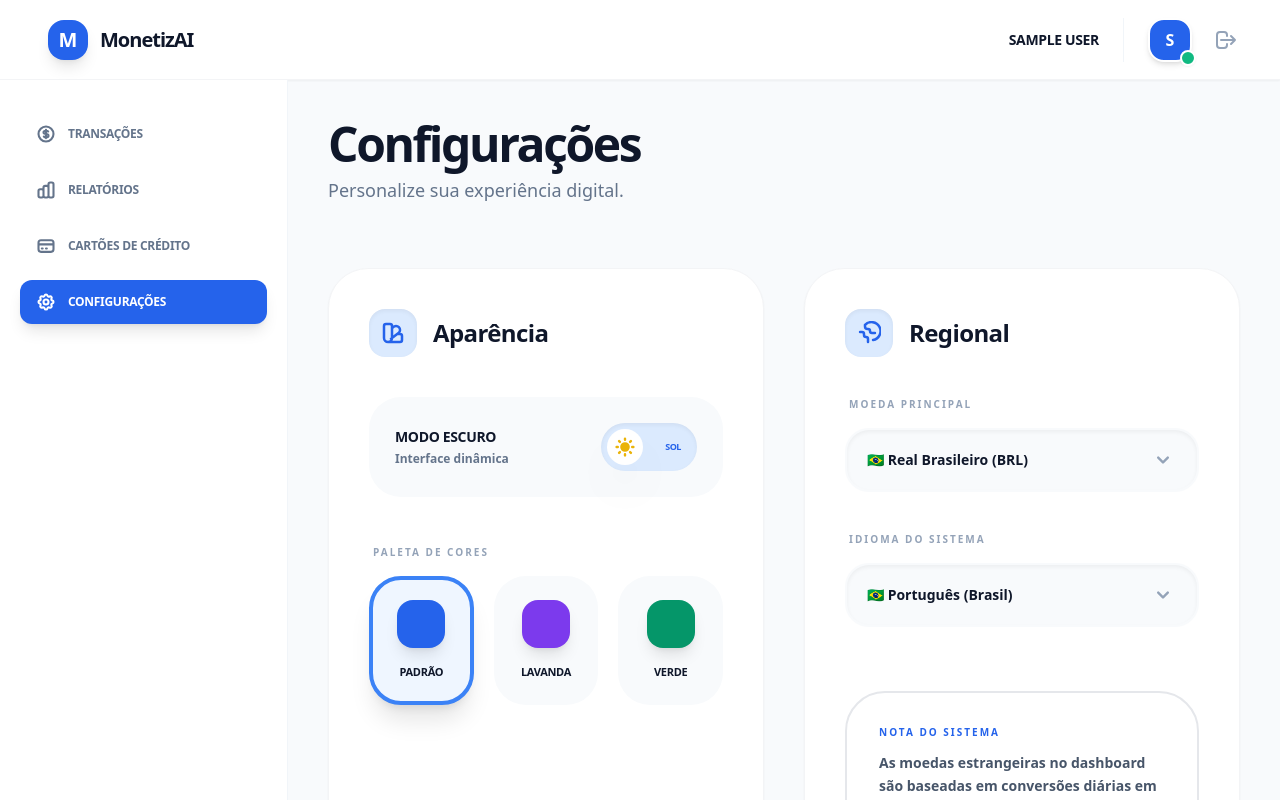
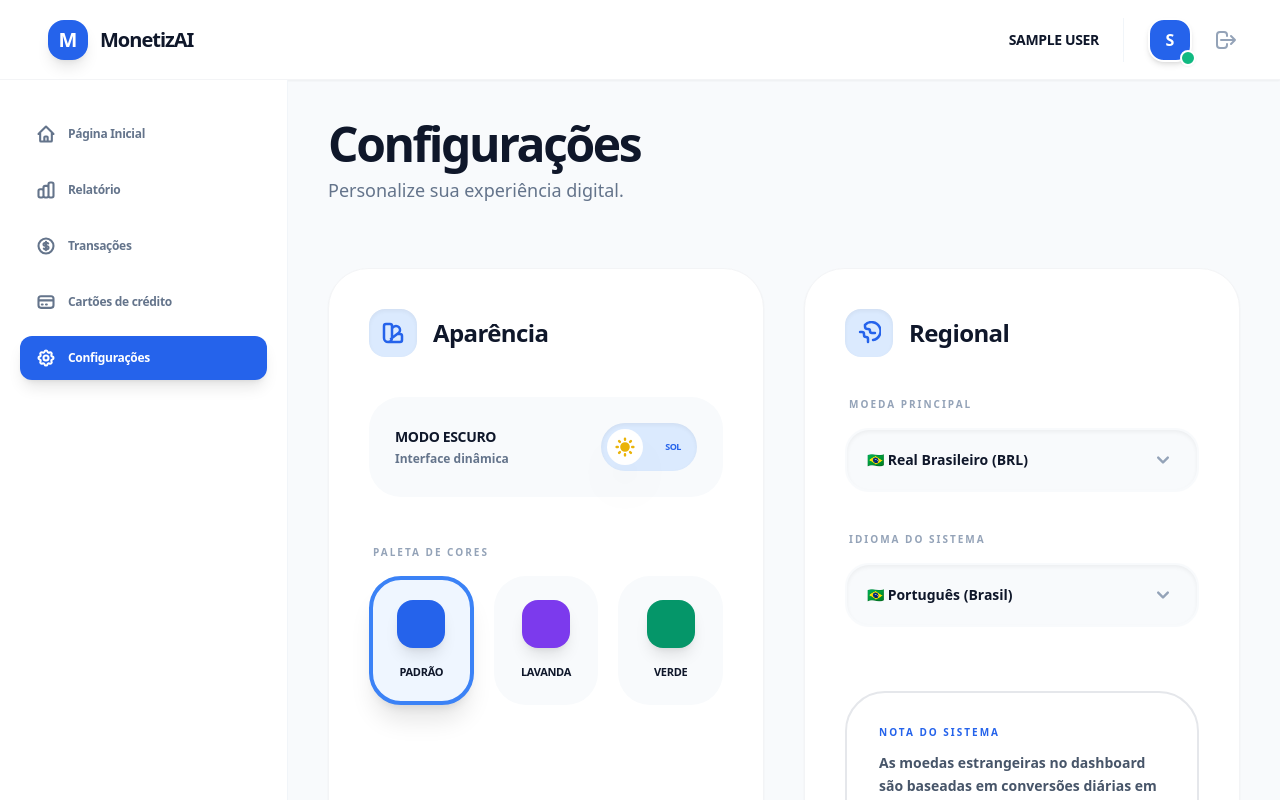
Before and after one commit to ggschmalz/finance-app-frontend, a React (Vite) app: page /settings in a window 1280 px wide. Built offline with nearby package versions, Linux system fonts and the light colour scheme; no server answers; sample sign-in values are in the browser's storage.

Commit message:
feat(layout): reordena menu lateral conforme US-HOM-02 e aponta pipeline para main

```diff
--- a/src/components/Layout.tsx
+++ b/src/components/Layout.tsx
@@ -22,27 +22,32 @@ export function Layout({ children }: LayoutProps) {
     }`;
 
   const navItems = [
-    { to: '/', label: t('transactions'), icon: (
+    { to: '/', label: t('nav_home'), icon: (
+      <svg xmlns="http://www.w3.org/2000/svg" className="h-5 w-5" fill="none" viewBox="0 0 24 24" stroke="currentColor">
+        <path strokeLinecap="round" strokeLinejoin="round" strokeWidth={2.5} d="M3 12l2-2m0 0l7-7 7 7M5 10v10a1 1 0 001 1h3m10-11l2 2m-2-2v10a1 1 0 01-1 1h-3m-6 0a1 1 0 001-1v-4a1 1 0 011-1h2a1 1 0 011 1v4a1 1 0 001 1m-6 0h6" />
+      </svg>
+    )},
+    { to: '/dashboard', label: t('nav_dashboard'), icon: (
+      <svg xmlns="http://www.w3.org/2000/svg" className="h-5 w-5" fill="none" viewBox="0 0 24 24" stroke="currentColor">
+        <path strokeLinecap="round" strokeLinejoin="round" strokeWidth={2.5} d="M9 19v-6a2 2 0 00-2-2H5a2 2 0 00-2 2v6a2 2 0 002 2h2a2 2 0 002-2zm0 0V9a2 2 0 012-2h2a2 2 0 012 2v10m-6 0a2 2 0 002 2h2a2 2 0 002-2m0 0V5a2 2 0 012-2h2a2 2 0 012 2v14a2 2 0 01-2 2h-2a2 2 0 01-2-2z" />
+      </svg>
+    )},
+    { to: '/transactions', label: t('nav_transactions'), icon: (
       <svg xmlns="http://www.w3.org/2000/svg" className="h-5 w-5" fill="none" viewBox="0 0 24 24" stroke="currentColor">
         <path strokeLinecap="round" strokeLinejoin="round" strokeWidth={2.5} d="M12 8c-1.657 0-3 .895-3 2s1.343 2 3 2 3 .895 3 2-1.343 2-3 2m0-8c1.11 0 2.08.402 2.599 1M12 8V7m0 1v8m0 0v1m0-1c-1.11 0-2.08-.402-2.599-1M21 12a9 9 0 11-18 0 9 9 0 0118 0z" />
       </svg>
     )},
-    { to: '/dashboard', label: t('dashboard'), icon: (
-      <svg xmlns="http://www.w3.org/2000/svg" className="h-5 w-5" fill="none" viewBox="0 0 24 24" stroke="currentColor">
-        <path strokeLinecap="round" strokeLinejoin="round" strokeWidth={2.5} d="M9 19v-6a2 2 0 00-2-2H5a2 2 0 00-2 2v6a2 2 0 002 2h2a2 2 0 002-2zm0 0V9a2 2 0 012-2h2a2 2 0 012 2v10m-6 0a2 2 0 002 2h2a2 2 0 002-2m0 0V5a2 2 0 012-2h2a2 2 0 012 2v14a2 2 0 01-2 2h-2a2 2 0 01-2-2z" />
-      </svg>
-    )},
-    { to: '/credit-cards', label: t('credit_cards'), icon: (
+    { to: '/credit-cards', label: t('nav_credit_cards'), icon: (
       <svg xmlns="http://www.w3.org/2000/svg" className="h-5 w-5" fill="none" viewBox="0 0 24 24" stroke="currentColor">
         <path strokeLinecap="round" strokeLinejoin="round" strokeWidth={2.5} d="M3 10h18M7 15h1m4 0h1m-7 4h12a3 3 0 003-3V8a3 3 0 00-3-3H6a3 3 0 00-3 3v8a3 3 0 003 3z" />
       </svg>
     )},
-    ...(isAdmin ? [{ to: '/users', label: t('users'), icon: (
+    ...(isAdmin ? [{ to: '/users', label: t('nav_users'), icon: (
       <svg xmlns="http://www.w3.org/2000/svg" className="h-5 w-5" fill="none" viewBox="0 0 24 24" stroke="currentColor">
         <path strokeLinecap="round" strokeLinejoin="round" strokeWidth={2.5} d="M12 4.354a4 4 0 110 5.292M15 21H3v-1a6 6 0 0112 0v1zm0 0h6v-1a6 6 0 00-9-5.197M13 7a4 4 0 11-8 0 4 4 0 018 0z" />
       </svg>
     )}] : []),
-    { to: '/settings', label: t('settings'), icon: (
+    { to: '/settings', label: t('nav_settings'), icon: (
       <svg xmlns="http://www.w3.org/2000/svg" className="h-5 w-5" fill="none" viewBox="0 0 24 24" stroke="currentColor">
         <path strokeLinecap="round" strokeLinejoin="round" strokeWidth={2.5} d="M10.325 4.317c.426-1.756 2.924-1.756 3.35 0a1.724 1.724 0 002.573 1.066c1.543-.94 3.31.826 2.37 2.37a1.724 1.724 0 001.065 2.572c1.756.426 1.756 2.924 0 3.35a1.724 1.724 0 00-1.066 2.573c.94 1.543-.826 3.31-2.37 2.37a1.724 1.724 0 00-2.572 1.065c-.426 1.756-2.924 1.756-3.35 0a1.724 1.724 0 00-2.573-1.066c-1.543.94-3.31-.826-2.37-2.37a1.724 1.724 0 00-1.065-2.572c-1.756-.426-1.756-2.924 0-3.35a1.724 1.724 0 001.066-2.573c-.94-1.543.826-3.31 2.37-2.37.996.608 2.296.07 2.572-1.065z" />
         <path strokeLinecap="round" strokeLinejoin="round" strokeWidth={2.5} d="M15 12a3 3 0 11-6 0 3 3 0 016 0z" />
@@ -103,11 +108,12 @@ export function Layout({ children }: LayoutProps) {
               <NavLink
                 key={item.to}
                 to={item.to}
+                end={item.to === '/'}
                 className={navLinkClass}
                 onClick={() => setIsMobileMenuOpen(false)}
               >
                 {item.icon}
-                <span className="tracking-tight uppercase text-xs">{item.label}</span>
+                <span className="tracking-tight text-xs">{item.label}</span>
               </NavLink>
             ))}
           </nav>
--- a/src/i18n.ts
+++ b/src/i18n.ts
@@ -5,6 +5,12 @@ import LanguageDetector from 'i18next-browser-languagedetector';
 const resources = {
   'pt-BR': {
     translation: {
+      "nav_home": "Página Inicial",
+      "nav_dashboard": "Relatório",
+      "nav_transactions": "Transações",
+      "nav_credit_cards": "Cartões de crédito",
+      "nav_users": "Usuários",
+      "nav_settings": "Configurações",
       "dashboard": "Relatórios",
       "transactions": "Transações",
       "credit_cards": "Cartões de Crédito",
@@ -32,6 +38,12 @@ const resources = {
   },
   'en-US': {
     translation: {
+      "nav_home": "Home",
+      "nav_dashboard": "Report",
+      "nav_transactions": "Transactions",
+      "nav_credit_cards": "Credit cards",
+      "nav_users": "Users",
+      "nav_settings": "Settings",
       "dashboard": "Reports",
       "transactions": "Transactions",
       "credit_cards": "Credit Cards",
```
